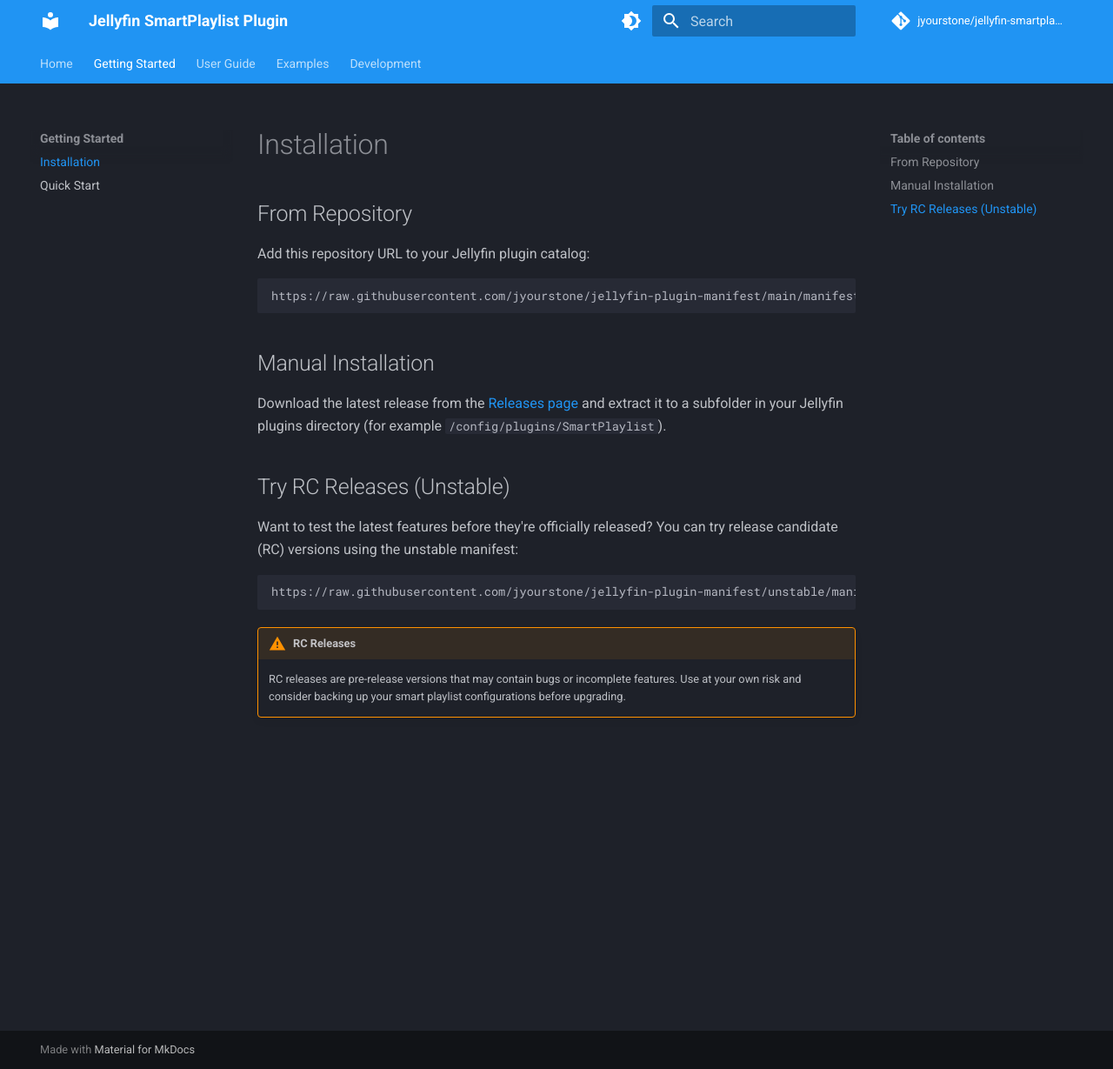
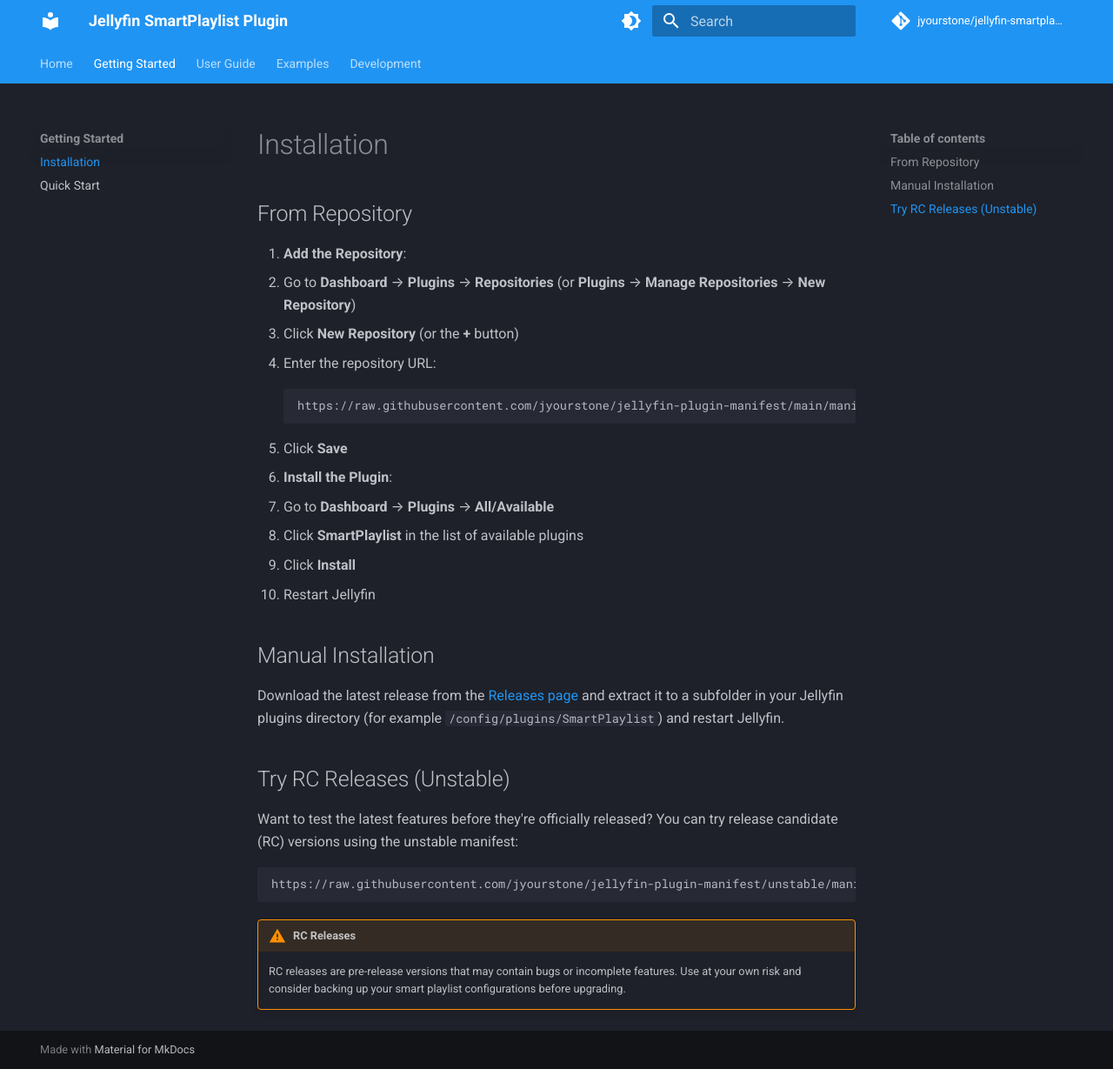
Before and after one commit to jyourstone/jellyfin-smartplaylist-plugin, an MkDocs documentation site: the page built from docs/content/getting-started/installation.md, in a window 1280 px wide and 1229 px high. Shown: the whole window at 87% size. Built offline with MkDocs 1.6.1 and Material for MkDocs 9.7.7, drawn with Linux system fonts in a browser that asks for light colours; comment, search, counter and statistics services are not loaded.

Commit message:
Documentation changes

````diff
--- a/docs/content/getting-started/installation.md
+++ b/docs/content/getting-started/installation.md
@@ -2,15 +2,24 @@
 
 ## From Repository
 
-Add this repository URL to your Jellyfin plugin catalog:
+1. **Add the Repository**:
+   - Go to **Dashboard** → **Plugins** → **Repositories** (or **Plugins** → **Manage Repositories** → **New Repository**)
+   - Click **New Repository** (or the **+** button)
+   - Enter the repository URL:
+     ```
+     https://raw.githubusercontent.com/jyourstone/jellyfin-plugin-manifest/main/manifest.json
+     ```
+   - Click **Save**
 
-```
-https://raw.githubusercontent.com/jyourstone/jellyfin-plugin-manifest/main/manifest.json
-```
+2. **Install the Plugin**:
+   - Go to **Dashboard** → **Plugins** → **All/Available**
+   - Click **SmartPlaylist** in the list of available plugins
+   - Click **Install**
+   - Restart Jellyfin
 
 ## Manual Installation
 
-Download the latest release from the [Releases page](https://github.com/jyourstone/jellyfin-smartplaylist-plugin/releases) and extract it to a subfolder in your Jellyfin plugins directory (for example `/config/plugins/SmartPlaylist`).
+Download the latest release from the [Releases page](https://github.com/jyourstone/jellyfin-smartplaylist-plugin/releases) and extract it to a subfolder in your Jellyfin plugins directory (for example `/config/plugins/SmartPlaylist`) and restart Jellyfin.
 
 ## Try RC Releases (Unstable)
 
````
